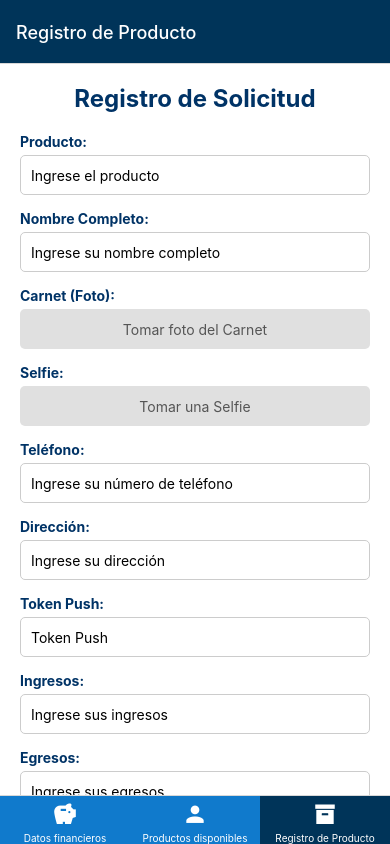
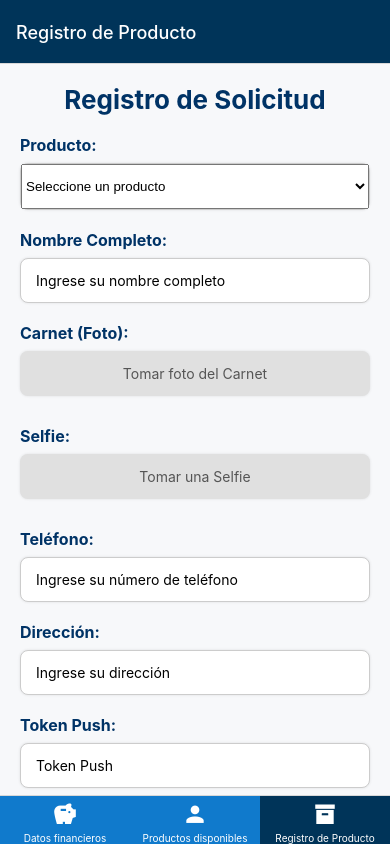
Before and after one commit to DMancia03/desafio-2-dps, a React Native app: screen /solicitud in a window 390 px wide. Built offline with nearby package versions, Linux system fonts and the light colour scheme.

Commit message:
Agregando picker en productos y mejorando el visual

```diff
--- a/src/screens/calificacion_cliente/RegistroSolicitud.js
+++ b/src/screens/calificacion_cliente/RegistroSolicitud.js
@@ -1,6 +1,7 @@
 import React, { useState } from 'react';
 import { View, Text, TextInput, TouchableOpacity, StyleSheet, Button, Alert, ScrollView } from 'react-native';
 import { launchCamera } from 'react-native-image-picker';
+import { Picker } from '@react-native-picker/picker'; // Importa Picker
 import axios from 'axios';  // Importar Axios
 
 const RegistroSolicitud = () => {
@@ -15,12 +16,11 @@ const RegistroSolicitud = () => {
   const [ingresos, setIngresos] = useState('');
   const [egresos, setEgresos] = useState('');
 
-  // Función para tomar una foto con la cámara
   const takePhoto = async (setImage) => {
     const options = {
       mediaType: 'photo',
-      includeBase64: true, // Para guardar la imagen como base64
-      saveToPhotos: false,  // No guardar en galería
+      includeBase64: true,
+      saveToPhotos: false,
     };
 
     const result = await launchCamera(options);
@@ -30,7 +30,7 @@ const RegistroSolicitud = () => {
     } else if (result.errorMessage) {
       console.log('Error al abrir la cámara: ', result.errorMessage);
     } else {
-      setImage(result.assets[0].base64); // Guarda la imagen en formato base64
+      setImage(result.assets[0].base64);
     }
   };
 
@@ -83,14 +83,24 @@ const RegistroSolicitud = () => {
     <ScrollView style={styles.scrollContainer}>
       <View style={styles.container}>
         <Text style={styles.title}>Registro de Solicitud</Text>
+
+        <View style={styles.formGroup}>
           <Text style={styles.label}>Producto:</Text>
-        <TextInput
-          placeholder="Ingrese el producto"
-          value={producto}
-          onChangeText={setProducto}
-          style={styles.input}
-        />
+          <View style={styles.pickerContainer}>
+            <Picker
+              selectedValue={producto}
+              onValueChange={(itemValue) => setProducto(itemValue)}
+              style={styles.picker}
+            >
+              <Picker.Item label="Seleccione un producto" value="" />
+              <Picker.Item label="Apertura de cuenta" value="Apertura de cuenta" />
+              <Picker.Item label="Crédito personal" value="Crédito personal" />
+              <Picker.Item label="Tarjetas" value="Tarjetas" />
+            </Picker>
+          </View>
+        </View>
 
+        <View style={styles.formGroup}>
           <Text style={styles.label}>Nombre Completo:</Text>
           <TextInput
             placeholder="Ingrese su nombre completo"
@@ -98,21 +108,27 @@ const RegistroSolicitud = () => {
             onChangeText={setNombre}
             style={styles.input}
           />
+        </View>
 
+        <View style={styles.formGroup}>
           <Text style={styles.label}>Carnet (Foto):</Text>
           <TouchableOpacity onPress={() => takePhoto(setCarnetBase64)}>
             <View style={styles.imagePicker}>
               <Text style={styles.imageText}>{carnetBase64 ? 'Foto tomada' : 'Tomar foto del Carnet'}</Text>
             </View>
           </TouchableOpacity>
+        </View>
 
+        <View style={styles.formGroup}>
           <Text style={styles.label}>Selfie:</Text>
           <TouchableOpacity onPress={() => takePhoto(setSelfieBase64)}>
             <View style={styles.imagePicker}>
               <Text style={styles.imageText}>{selfieBase64 ? 'Selfie tomada' : 'Tomar una Selfie'}</Text>
             </View>
           </TouchableOpacity>
+        </View>
 
+        <View style={styles.formGroup}>
           <Text style={styles.label}>Teléfono:</Text>
           <TextInput
             placeholder="Ingrese su número de teléfono"
@@ -120,7 +136,9 @@ const RegistroSolicitud = () => {
             onChangeText={setTelefono}
             style={styles.input}
           />
+        </View>
 
+        <View style={styles.formGroup}>
           <Text style={styles.label}>Dirección:</Text>
           <TextInput
             placeholder="Ingrese su dirección"
@@ -128,7 +146,9 @@ const RegistroSolicitud = () => {
             onChangeText={setDireccion}
             style={styles.input}
           />
+        </View>
 
+        <View style={styles.formGroup}>
           <Text style={styles.label}>Token Push:</Text>
           <TextInput
             placeholder="Token Push"
@@ -136,7 +156,9 @@ const RegistroSolicitud = () => {
             onChangeText={setTokenPush}
             style={styles.input}
           />
+        </View>
 
+        <View style={styles.formGroup}>
           <Text style={styles.label}>Ingresos:</Text>
           <TextInput
             placeholder="Ingrese sus ingresos"
@@ -144,7 +166,9 @@ const RegistroSolicitud = () => {
             onChangeText={setIngresos}
             style={styles.input}
           />
+        </View>
 
+        <View style={styles.formGroup}>
           <Text style={styles.label}>Egresos:</Text>
           <TextInput
             placeholder="Ingrese sus egresos"
@@ -152,8 +176,11 @@ const RegistroSolicitud = () => {
             onChangeText={setEgresos}
             style={styles.input}
           />
+        </View>
 
-        <Button title="Enviar Solicitud" onPress={handleSubmit} />
+        <TouchableOpacity style={styles.button} onPress={handleSubmit}>
+          <Text style={styles.buttonText}>Enviar Solicitud</Text>
+        </TouchableOpacity>
       </View>
     </ScrollView>
   );
@@ -162,43 +189,83 @@ const RegistroSolicitud = () => {
 const styles = StyleSheet.create({
   scrollContainer: {
     flex: 1,
+    backgroundColor: '#f7f8fa', // Fondo claro y suave
   },
   container: {
     flex: 1,
     padding: 20,
-    backgroundColor: '#ffffff',
   },
   title: {
-    fontSize: 24,
+    fontSize: 26,
     fontWeight: 'bold',
     marginBottom: 20,
     textAlign: 'center',
     color: '#003366',
   },
+  formGroup: {
+    marginBottom: 20,
+  },
   label: {
-    marginBottom: 5,
+    fontSize: 16,
     fontWeight: 'bold',
+    marginBottom: 8,
     color: '#003366',
   },
   input: {
-    height: 40,
+    height: 45,
     borderColor: '#cccccc',
     borderWidth: 1,
-    borderRadius: 5,
-    marginBottom: 15,
-    paddingHorizontal: 10,
+    borderRadius: 8,
+    paddingHorizontal: 15,
+    backgroundColor: '#fff',
+    shadowColor: '#000',
+    shadowOpacity: 0.1,
+    shadowRadius: 3,
+    elevation: 2, // Elevación para Android
+  },
+  pickerContainer: {
+    borderColor: '#cccccc',
+    borderWidth: 1,
+    borderRadius: 8,
+    backgroundColor: '#fff',
+    shadowColor: '#000',
+    shadowOpacity: 0.1,
+    shadowRadius: 3,
+    elevation: 2,
+  },
+  picker: {
+    height: 45,
   },
   imagePicker: {
-    height: 40,
+    height: 45,
     justifyContent: 'center',
     alignItems: 'center',
     backgroundColor: '#e0e0e0',
-    borderRadius: 5,
-    marginBottom: 15,
+    borderRadius: 8,
+    marginBottom: 10,
+    shadowColor: '#000',
+    shadowOpacity: 0.1,
+    shadowRadius: 3,
+    elevation: 2,
   },
   imageText: {
     color: '#555',
   },
+  button: {
+    backgroundColor: '#004080',
+    paddingVertical: 15,
+    borderRadius: 8,
+    shadowColor: '#000',
+    shadowOpacity: 0.2,
+    shadowRadius: 4,
+    elevation: 3,
+    alignItems: 'center',
+  },
+  buttonText: {
+    color: '#fff',
+    fontSize: 16,
+    fontWeight: 'bold',
+  },
 });
 
 export default RegistroSolicitud;
```
Lines whose indentation alone changed are shown as unchanged.
